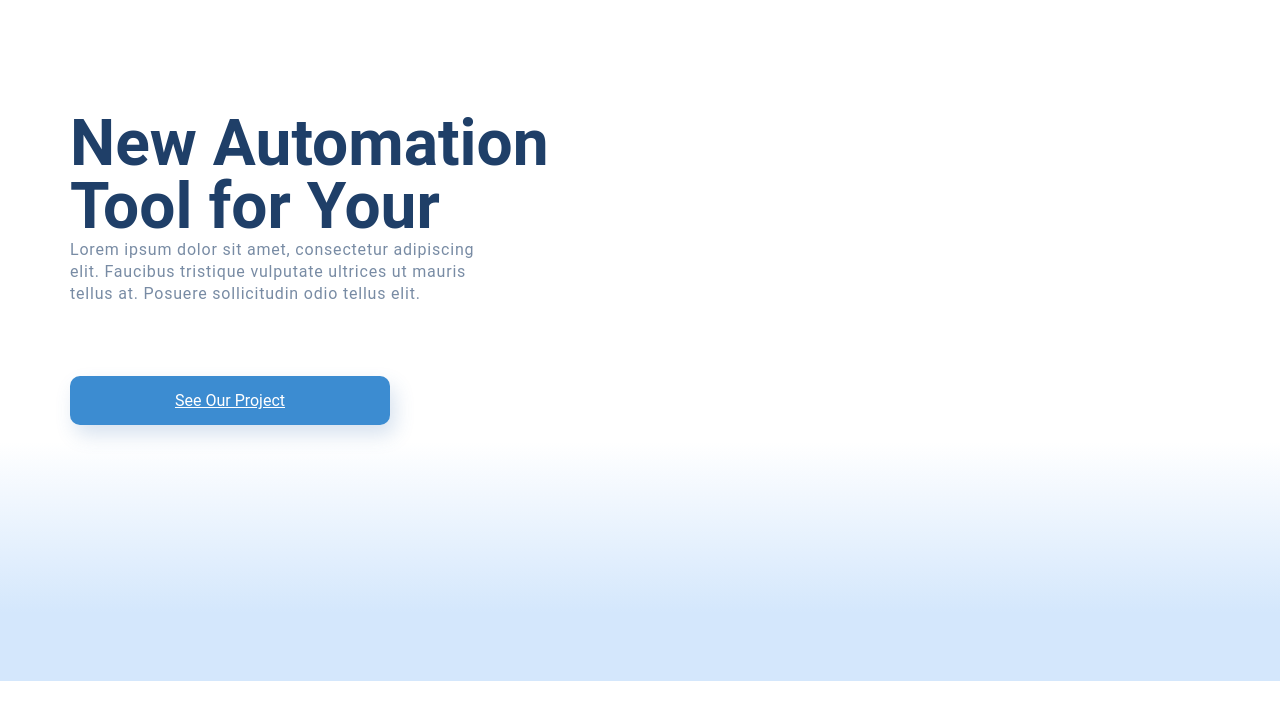
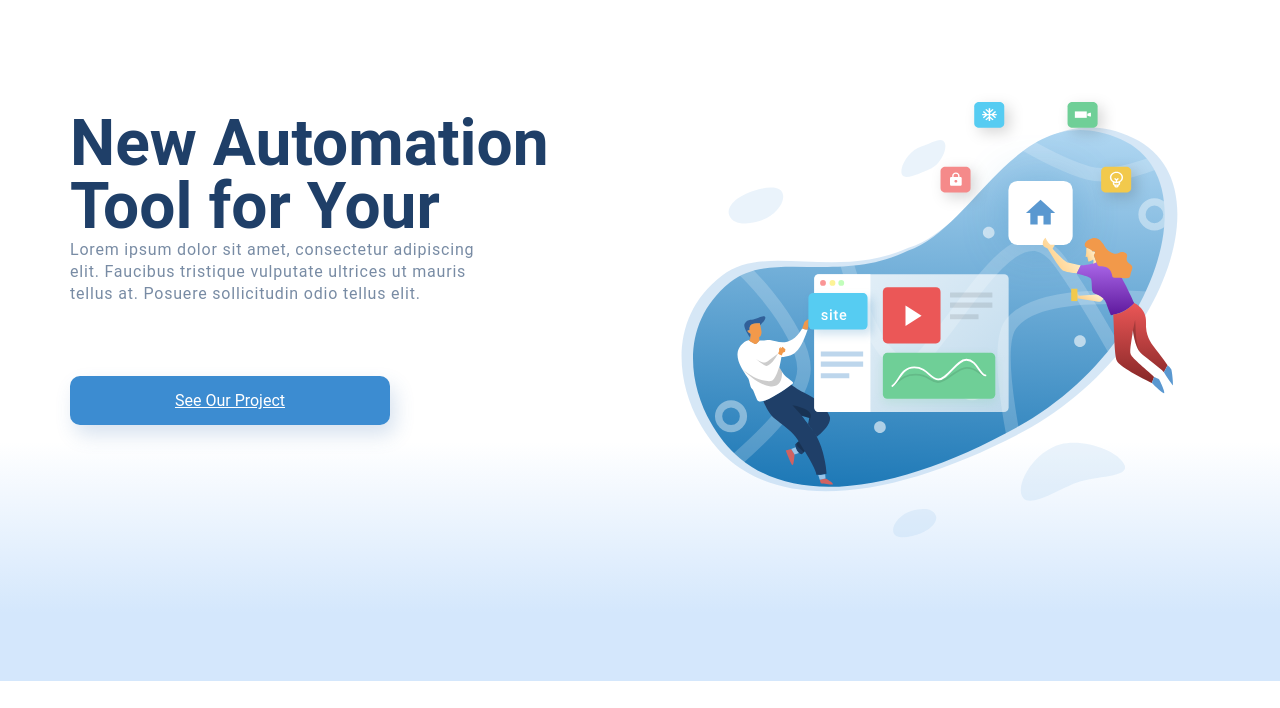
Before and after one commit to Juliana-Vincent/1stProject, a plain HTML site: page box-blog/blog.html in a window 1280 px wide. Shown: the part 87-795 px from the top of the page. Drawn offline with Linux system fonts and the light colour scheme.

Commit message:
new commit

```diff
--- a/style.scss
+++ b/style.scss
@@ -292,7 +292,7 @@ p {
     display: flex;
     flex-direction: column;
     height: 100%;
-    background-image: url(.//img/illustration.svg);
+    background-image: url(img/illustration.svg);
     background-repeat: no-repeat;
     background-position: right 30px top 180px;
     background-size: 44%;
```
Also changed, not shown: style.css.
